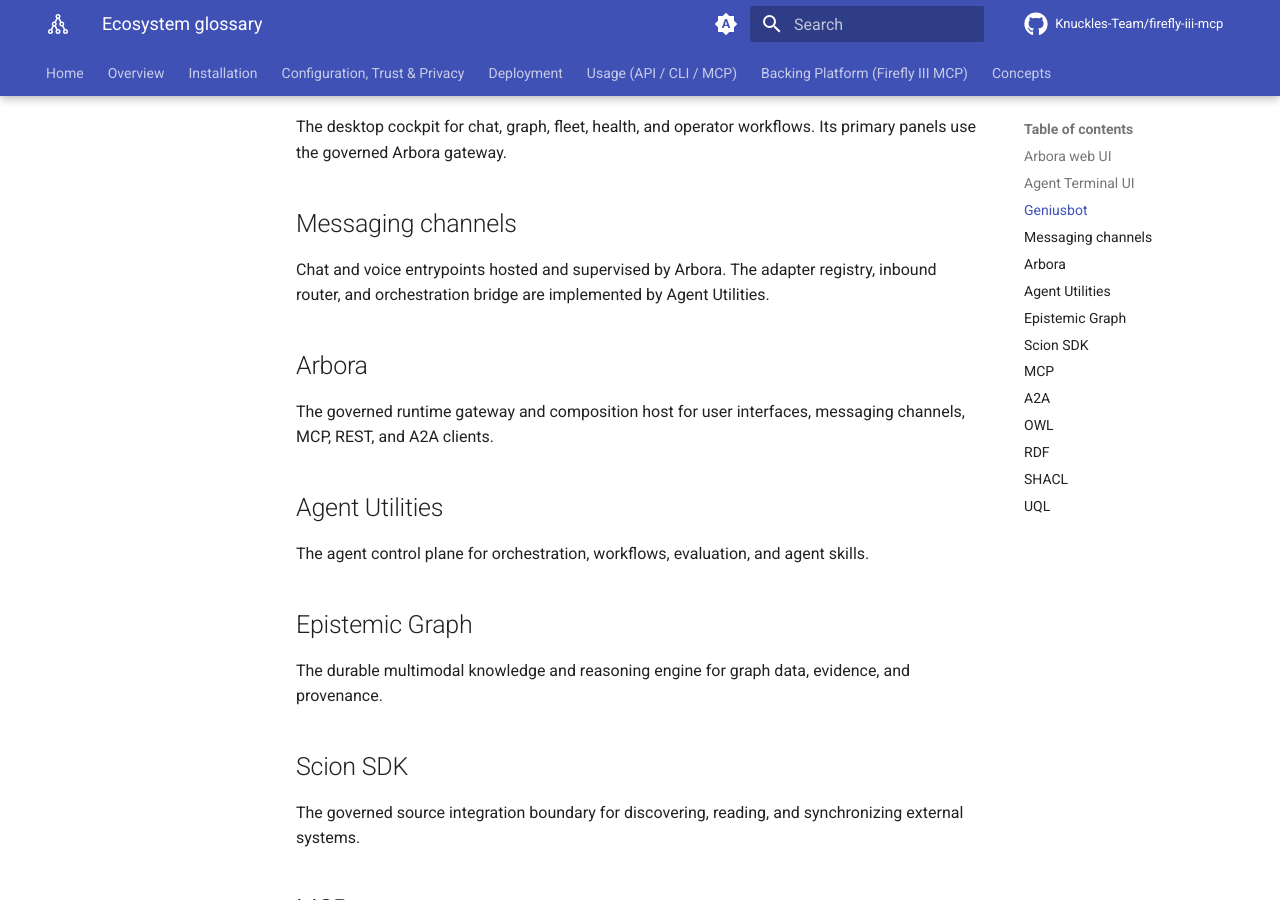
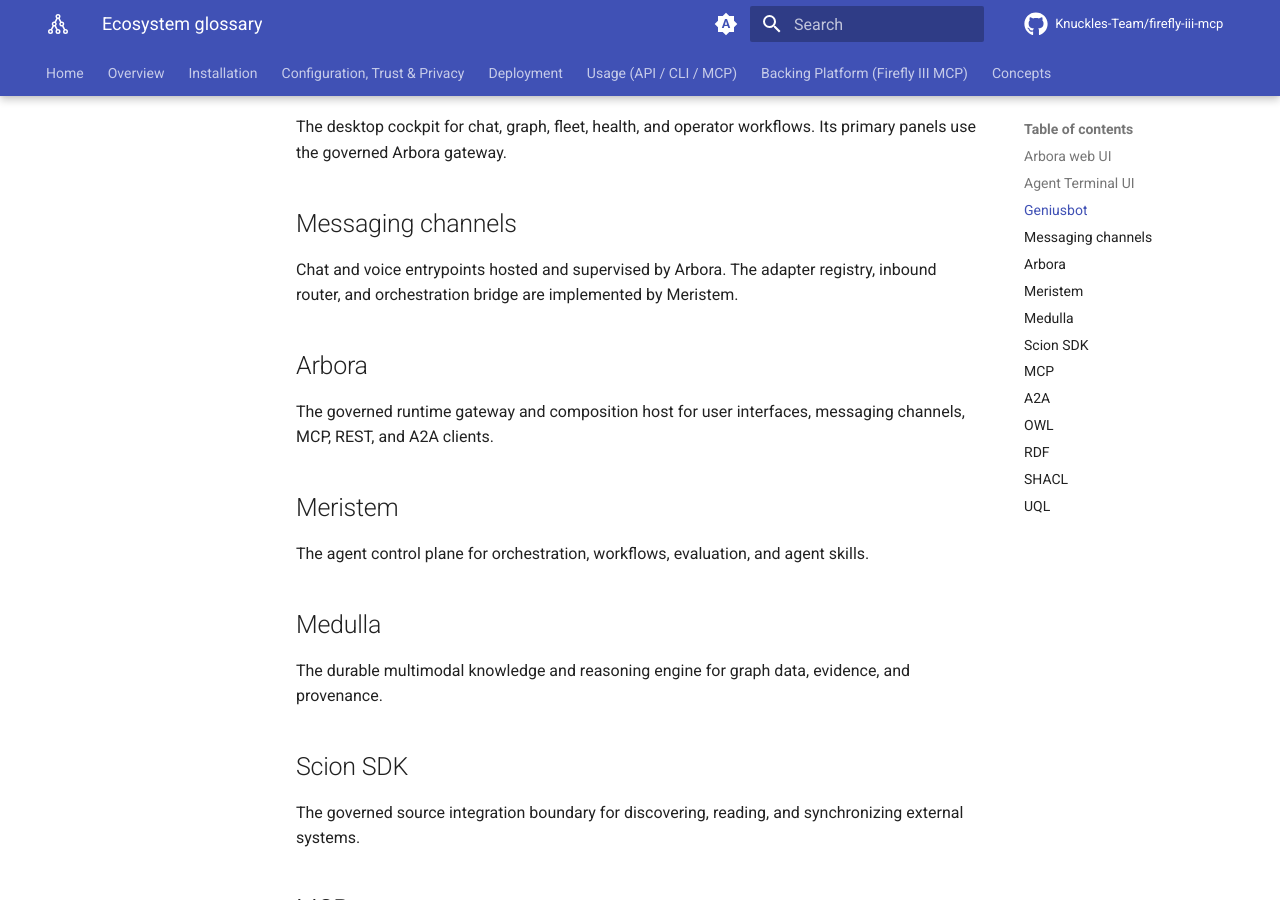
Before and after one commit to Knuckles-Team/firefly-iii-mcp, an MkDocs documentation site: the page built from docs/glossary.md, in a window 1280 px wide and 900 px high, scrolled down 423 px. Built offline with MkDocs 1.6.1 and Material for MkDocs 9.7.7, drawn with Linux system fonts in a browser that asks for light colours; comment, search, counter and statistics services are not loaded.

Commit message:
chore: adopt scion-sdk 0.10.1 and finish the ecosystem rename
Moves this connector onto scion-sdk 0.10.1 (scion-sdk to >=0.10.1,<0.11),
which removed the pre-layer module paths and collapsed the HTTP client
factories into build_http_client(options, async_=...). A fresh install of
the previous release resolved the newest SDK and failed to import, so the
imports are updated to the paths that exist in 0.10.1, the lock is
regenerated, and a test now asserts that every scion_sdk import (module and
name) resolves on the installed release.

The same change finishes the rename left in this repository:
agent-utilities is now meristem, epistemic-graph is medulla,
agent-connector-sdk is scion-sdk and graph-os is arbora, in code, docs,
config, tests and file names. Hard cutover, no aliases. CHANGELOG history is
left as written and ontology namespace IRIs are untouched.

Spec: CONN-FIREFLY-III-MCP-SDK-CENTRALIZATION-R002 (adopt scion-sdk 0.10 import paths)
Co-Authored-By: Claude Sonnet 5.5 <noreply@anthropic.com>

```diff
--- a/docs/glossary.md
+++ b/docs/glossary.md
@@ -14,17 +14,17 @@ The desktop cockpit for chat, graph, fleet, health, and operator workflows. Its
 
 ## Messaging channels
 
-Chat and voice entrypoints hosted and supervised by Arbora. The adapter registry, inbound router, and orchestration bridge are implemented by Agent Utilities.
+Chat and voice entrypoints hosted and supervised by Arbora. The adapter registry, inbound router, and orchestration bridge are implemented by Meristem.
 
 ## Arbora
 
 The governed runtime gateway and composition host for user interfaces, messaging channels, MCP, REST, and A2A clients.
 
-## Agent Utilities
+## Meristem
 
 The agent control plane for orchestration, workflows, evaluation, and agent skills.
 
-## Epistemic Graph
+## Medulla
 
 The durable multimodal knowledge and reasoning engine for graph data, evidence, and provenance.
 
--- a/docs/installation.md
+++ b/docs/installation.md
@@ -17,7 +17,7 @@ pip install firefly-iii-mcp
 
 | Extra | Install | Pulls in |
 |---|---|---|
-| `mcp` | `pip install "firefly-iii-mcp[mcp]"` | MCP-server runtime plus the mandatory `epistemic-graph[full]` base dependency |
+| `mcp` | `pip install "firefly-iii-mcp[mcp]"` | MCP-server runtime plus the mandatory `medulla[full]` base dependency |
 | `all` | `pip install "firefly-iii-mcp[all]"` | Everything above |
 
 ## From source
--- a/pyproject.toml
+++ b/pyproject.toml
@@ -9,7 +9,7 @@ description = "Firefly III API + MCP Server — personal finance manager"
 readme = "README.md"
 classifiers = [ "Development Status :: 4 - Beta", "License :: OSI Approved :: MIT License", "Environment :: Console", "Operating System :: POSIX :: Linux", "Programming Language :: Python :: 3",]
 requires-python = ">=3.12, <3.15"
-dependencies = [ "scion-sdk[mcp]>=0.6.4,<0.7.0", ]
+dependencies = [ "scion-sdk[mcp]>=0.10.1,<0.11", ]
 [[project.authors]]
 name = "Repository Maintainers"
 email = "maintainers@knuckles.team"
```
Also changed, not shown: README.md (+7 -7 lines), firefly_iii_mcp/skills/firefly-iii-account-management/SKILL.md (+1 -1 lines), firefly_iii_mcp/skills/firefly-iii-budgeting/SKILL.md (+1 -1 lines), firefly_iii_mcp/skills/firefly-iii-finance-operations/SKILL.md (+1 -1 lines), firefly_iii_mcp/skills/firefly-iii-transaction-ledger/SKILL.md (+1 -1 lines), docs/assets/brands/medulla-logo-v1.png (renamed from docs/assets/brands/epistemic-graph-logo-v1.png), docs/assets/brands/meristem-logo-v1.png (renamed from docs/assets/brands/agent-utilities-logo-v1.png), 8 other files.
